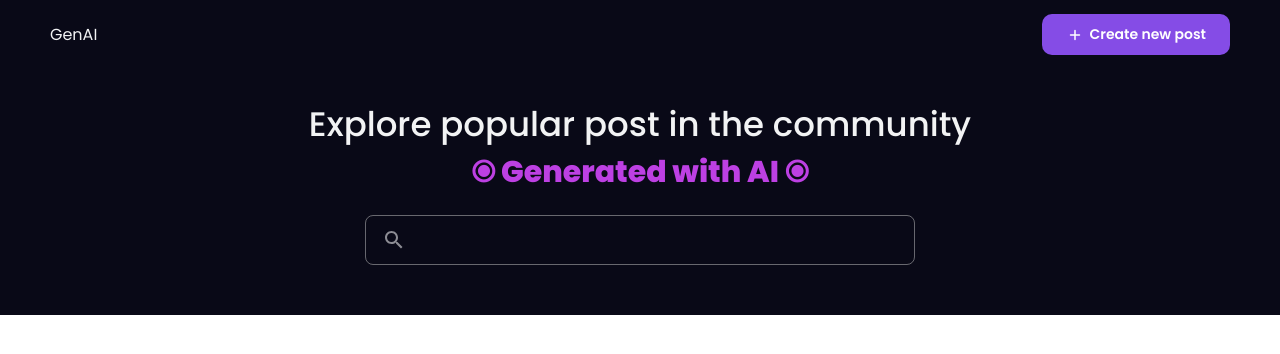
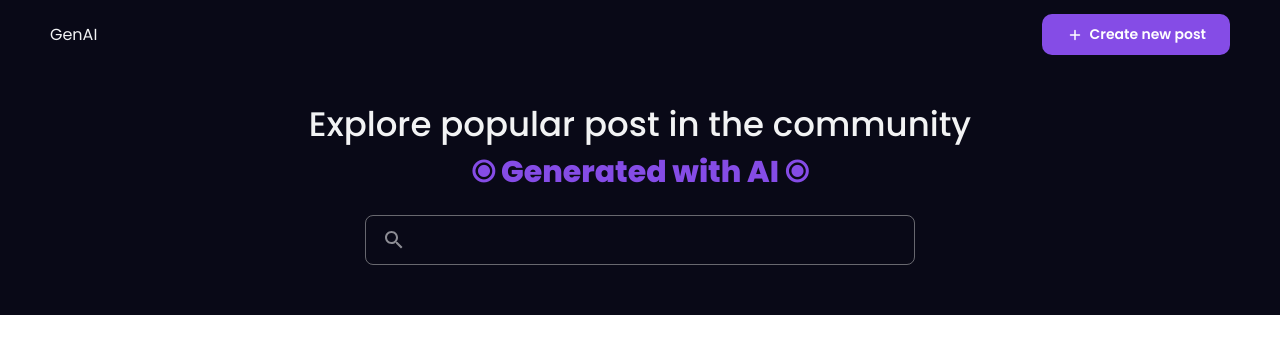
Before and after one commit to AakashRam70/AI_Image_Generator_Project, a React (Create React App) app in the folder client/: page / in a window 1280 px wide. Shown: the top 354 px of the page. Built offline with nearby package versions, Linux system fonts and the light colour scheme.

Commit message:
modifying Navbar.jsx & SearchBar.jsx and Home.jsx

```diff
--- a/client/src/components/SearchBar.jsx
+++ b/client/src/components/SearchBar.jsx
@@ -17,15 +17,14 @@ const SearchBarContainer = styled.div`
 const SearchBar = () => {
     return (
         <SearchBarContainer>
-            <SearchOutlined>
-                <input type='text' style={{
+            <SearchOutlined />
+            <input style={{
                 border: "none",
                 outline: "none",
                 width: "100%",
                 color: "inherit",
                 background: "transparent"
             }} />
-            </SearchOutlined>
         </SearchBarContainer>
     )
 }
--- a/client/src/pages/Home.jsx
+++ b/client/src/pages/Home.jsx
@@ -31,7 +31,7 @@ const Headline = styled.div`
 const Span = styled.div`
  font-size:30px;
     font-weight:800;
-    color:#bd40e3;
+    color:${({ theme }) => theme.primary};
 `;
 
 const Home = () => {
```
Also changed, not shown: client/src/components/Navbar.jsx (line endings or trailing spaces). Lines whose indentation alone changed are shown as unchanged.
